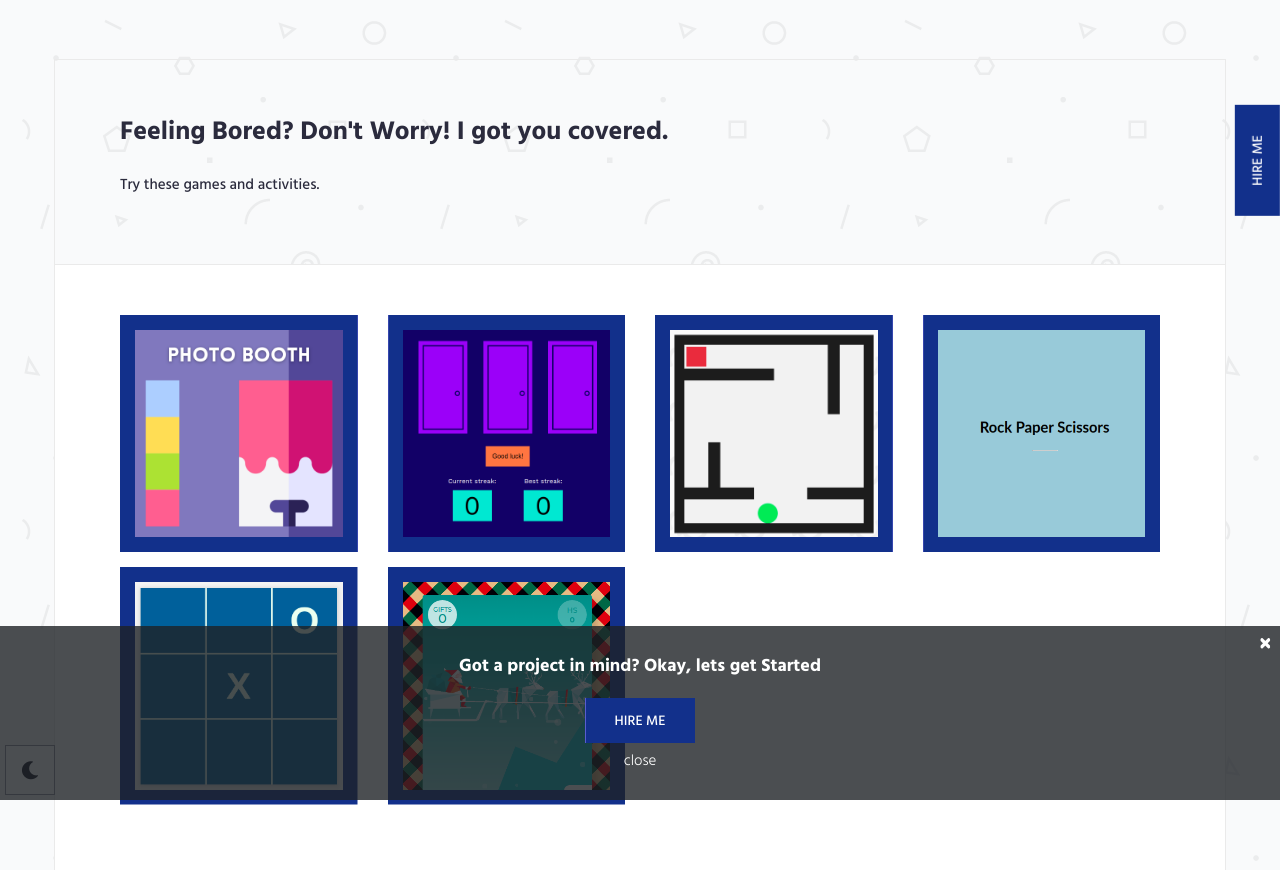
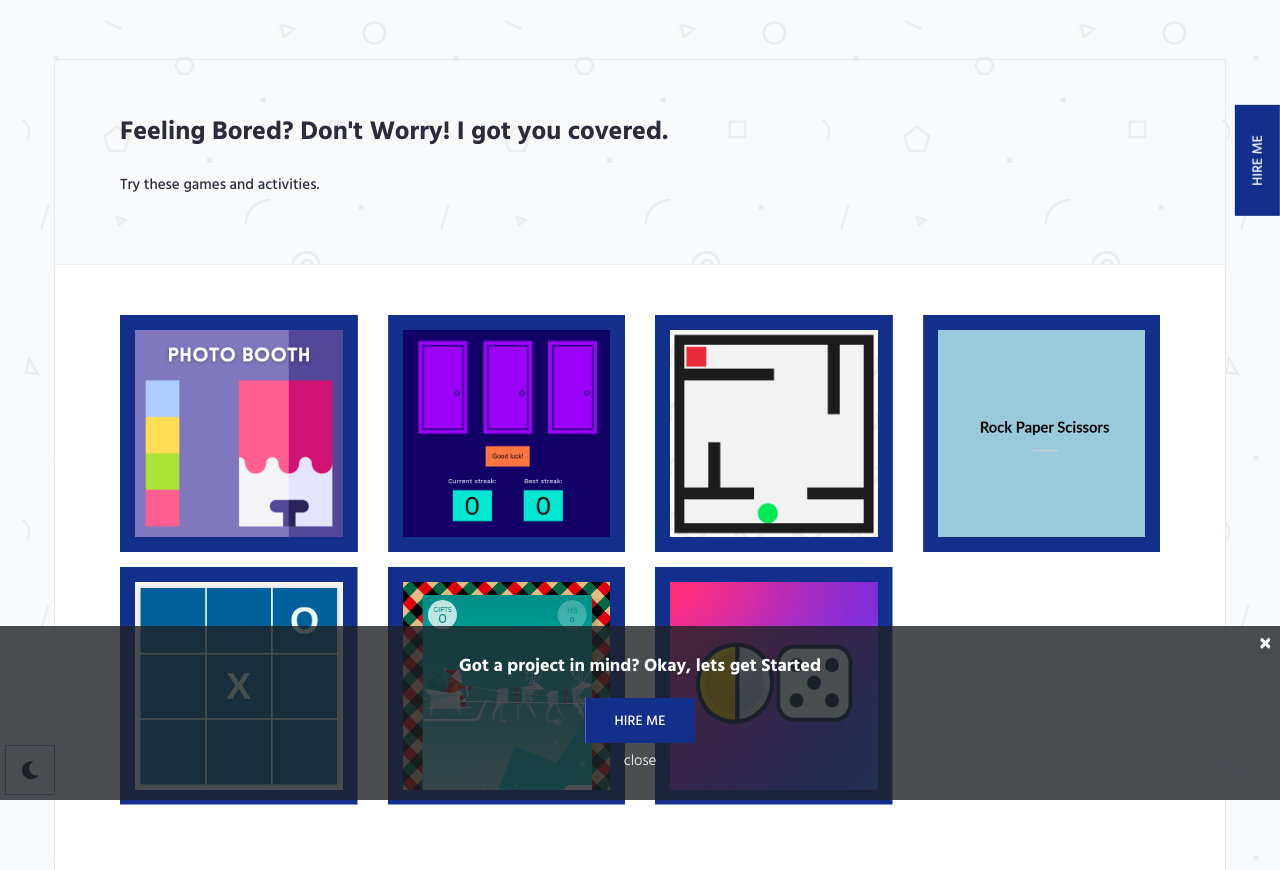
Before and after one commit to manishjoy/manishjoy.github.io, a plain HTML site: page pages/pass-your-time.html in a window 1280 px wide. Shown: the top 870 px of the page. Drawn offline with Linux system fonts and the light colour scheme; a web font is replaced by a local one.

Commit message:
Roll a dice game added to page

```diff
--- a/pages/pass-your-time.html
+++ b/pages/pass-your-time.html
@@ -134,6 +134,15 @@
                                     <div class="extension-item-container game-item-container">
                                         <a class="game-item" target="_blank" href="./timepass/help-santa" title="Help Santa Game">
                                             <img src="./img/timepass/help-santa.png" alt="Help Santa Game" />
+                                            <!-- game-info -->
+                                        </a>
+                                        <!-- .game-item -->
+                                    </div>
+                                </div>
+                                <div class="col-md-3">
+                                    <div class="extension-item-container game-item-container">
+                                        <a class="game-item" target="_blank" href="./timepass/flip-a-coin" title="Flip a Coin & Role a Dice">
+                                            <img src="./img/timepass/flip-a-coin.png" alt="Flip a Coin & Role a Dice" />
                                             <!-- game-info -->
                                         </a>
                                         <!-- .game-item -->
```
Also changed, not shown: pages/img/timepass/flip-a-coin.png (added).
